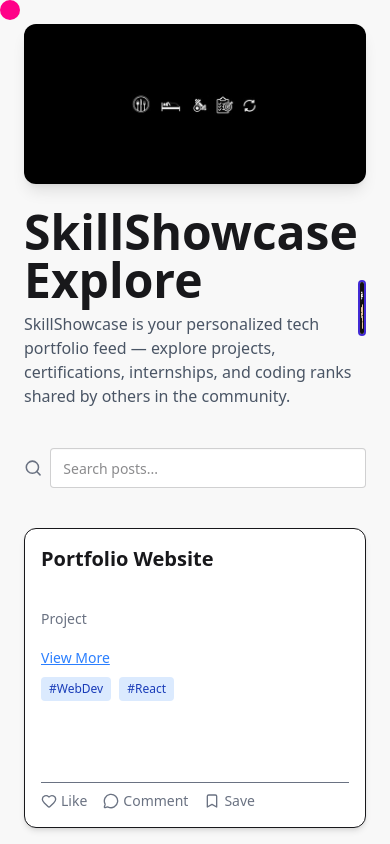
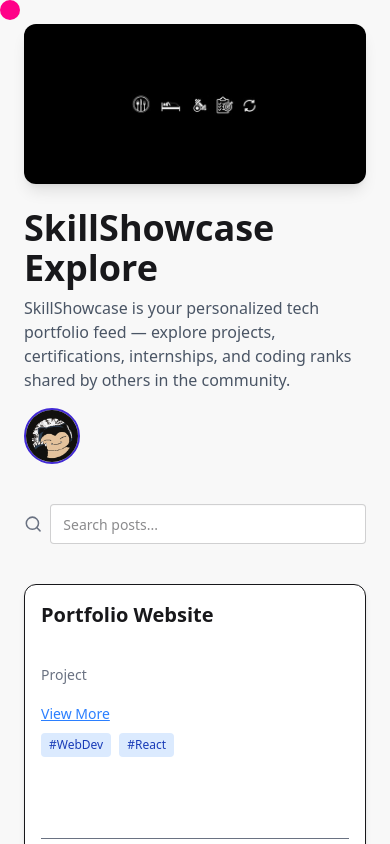
Before and after one commit to Ronak2304/SkillShowCase, a React app: page / in a window 390 px wide. Shown: the top 844 px of the page. Built offline with nearby package versions, Linux system fonts and the light colour scheme; the HTML template or start-up script is replaced by a standard one.

Commit message:
Solved the profile picture responsiveness

```diff
--- a/src/pages/LandingPage.jsx
+++ b/src/pages/LandingPage.jsx
@@ -42,20 +42,20 @@ const LandingPage = () => {
       >
       </div>
 
-      {/* Header with Title & Profile */}
-      <div className="flex justify-between items-center z-10 relative">
-        <div>
-          <h1 className="text-5xl font-bold mb-2">SkillShowcase Explore</h1>
+     {/* Header with Title & Profile */}
+      <div className="flex flex-col sm:flex-row justify-between items-start sm:items-center z-10 relative gap-4">
+        <div className="flex-1">
+          <h1 className="text-4xl sm:text-5xl font-bold mb-2">SkillShowcase Explore</h1>
           <p className="text-gray-600 text-md max-w-xl">
             SkillShowcase is your personalized tech portfolio feed — explore
             projects, certifications, internships, and coding ranks shared by
             others in the community.
           </p>
         </div>
-        <div className="relative">
+        <div className="relative flex-shrink-0">
           <img
             src="/snorlax.jpg"
-            className="w-14 h-14 rounded-full cursor-pointer border-2 border-primary"
+            className="w-14 h-14 sm:w-16 sm:h-16 min-w-[56px] min-h-[56px] rounded-full cursor-pointer border-2 border-primary object-cover"
             onClick={() => setShowDropdown(!showDropdown)}
           />
           {showDropdown && (
@@ -70,6 +70,7 @@ const LandingPage = () => {
           )}
         </div>
       </div>
+
 
       {/* Search Bar */}
       <div className="flex items-center gap-2 max-w-md">
```
